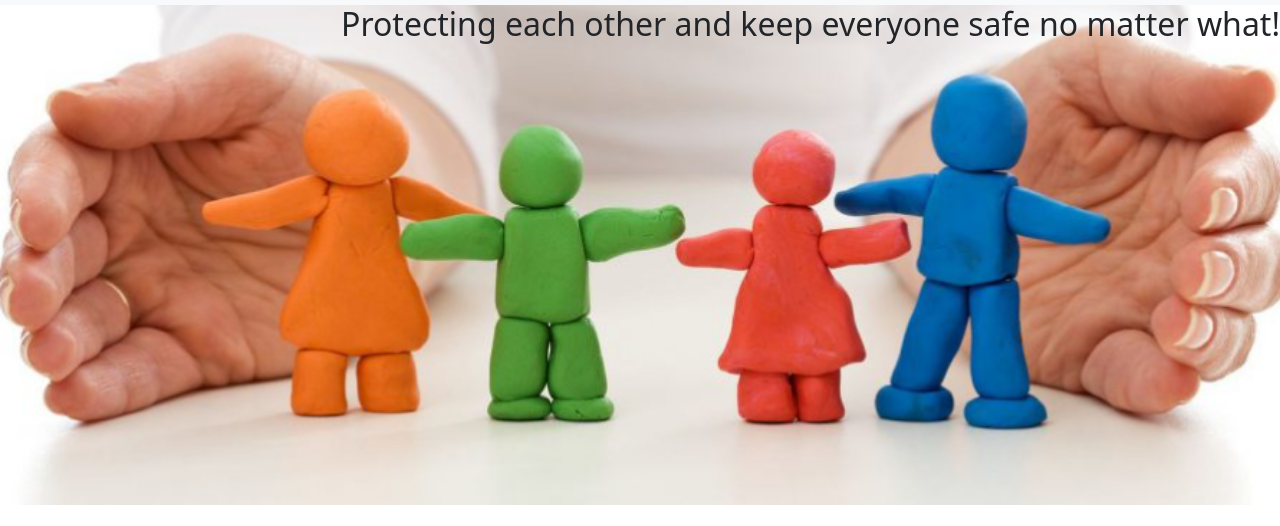
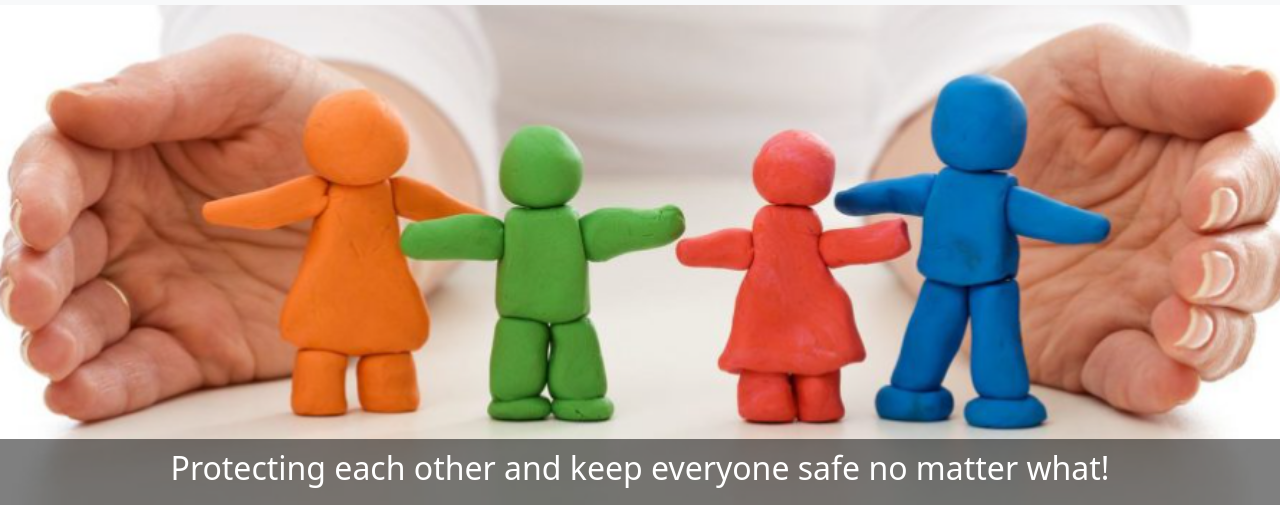
Before and after one commit to Gracey46/Safeguarding, a plain HTML site: page index.html in a window 1280 px wide. Shown: the part 51-577 px from the top of the page. Drawn offline with nearby package versions, Linux system fonts and the light colour scheme.

Commit message:
moved hero text using co-pilot

```diff
--- a/assets/css/style.css
+++ b/assets/css/style.css
@@ -12,8 +12,14 @@
 }
 
 .hero-text {
-    text-align: right;
-
+    position:absolute;
+    bottom: 0;
+    left: 0;
+    width: 100%;
+    text-align: center;
+    background: rgba(0, 0, 0, 0.5); /* Optional: for better readability */
+    color: white; /* Optional: for better readability */
+    padding: 10px; /* Optional: for spacing */
 }
 
 /* Main */
```
